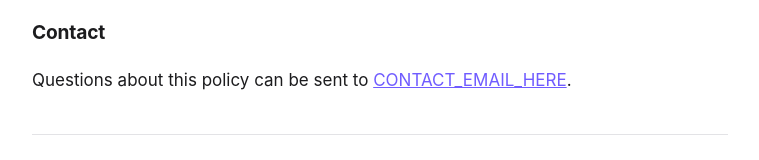
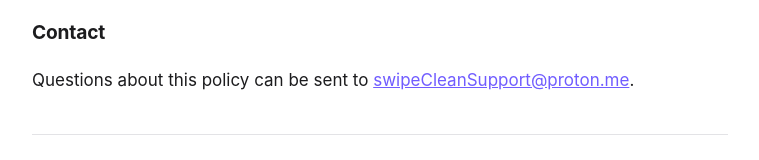
Before and after one commit to JK-Kai/swipeclean-privacy, a plain HTML site: page index.html in a window 1280 px wide. Shown: the part 2170-2330 px from the top of the page, without its empty margins (260-1019 px from the left). Drawn offline with Linux system fonts and the light colour scheme.

Commit message:
Set the privacy policy contact address

```diff
--- a/index.html
+++ b/index.html
@@ -147,7 +147,7 @@
 <h2>Contact</h2>
 <p>
   Questions about this policy can be sent to
-  <a href="mailto:CONTACT_EMAIL_HERE">CONTACT_EMAIL_HERE</a>.
+  <a href="mailto:swipeCleanSupport@proton.me">swipeCleanSupport@proton.me</a>.
 </p>
 
 <hr>
```
